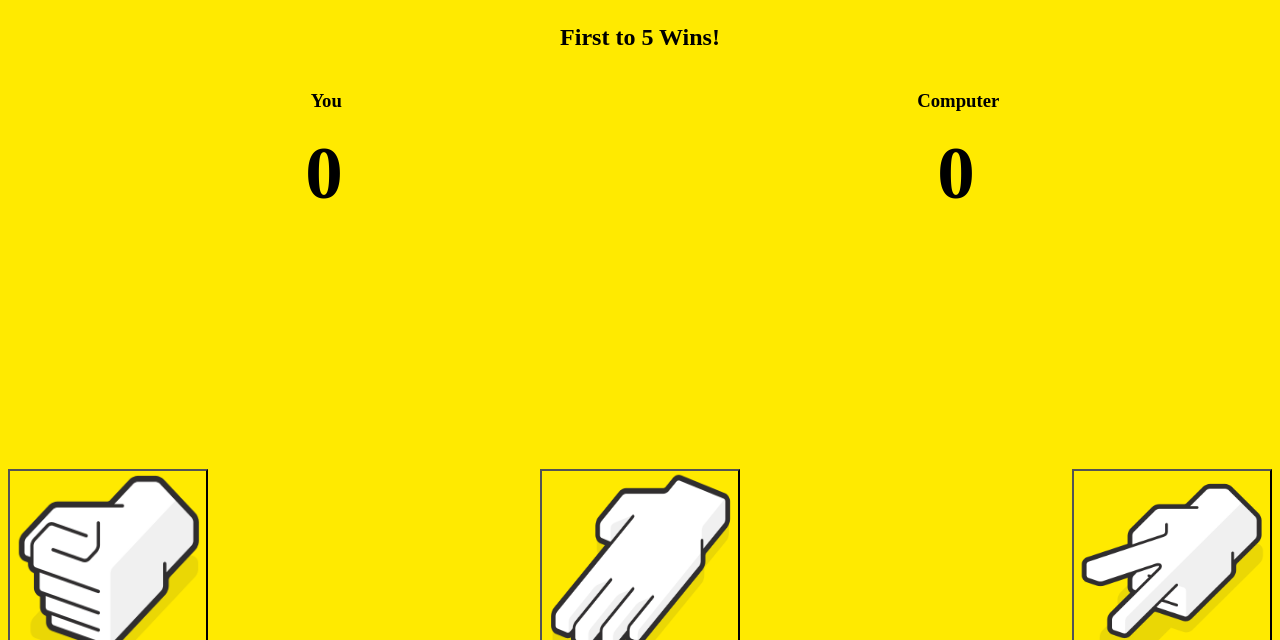
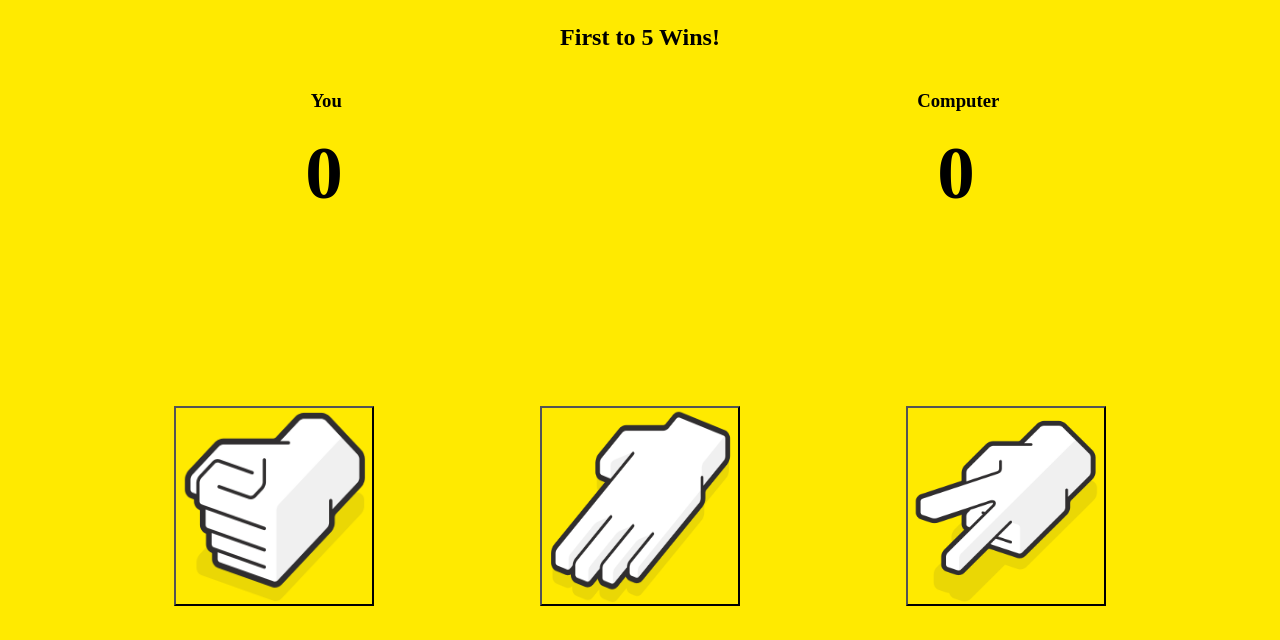
Before and after one commit to umtince/rock-paper-scissors-js, a plain HTML site: page index.html in a window 1280 px wide. Shown: the part 108-748 px from the top of the page. Drawn offline with Linux system fonts and the light colour scheme.

Commit message:
UI polishing

```diff
--- a/app.js
+++ b/app.js
@@ -128,4 +128,4 @@ rps[2].addEventListener("click", () => {
 const divYouScore = document.querySelector("#counterYou");
 const divComputerScore = document.querySelector("#counterComputer");
 const commentary = document.querySelector("#commentary");
-commentary.style.cssText = "text-align:center; margin-top:50px; margin-bottom: 0; font-size: 25px"
+commentary.style.cssText = "position: absolute; left: 0; right: 0; text-align: center; font-size: 25px"
--- a/style.css
+++ b/style.css
@@ -2,9 +2,9 @@
     display:flex;
     background-color: #ffea00;
     align-items: center;
-    justify-content: space-between;
-    position: relative;
-    margin-top: 20%;
+    justify-content: space-evenly;
+    position: static;
+    margin-top: 15%;
 }
 button{
     height: 200px;
```
